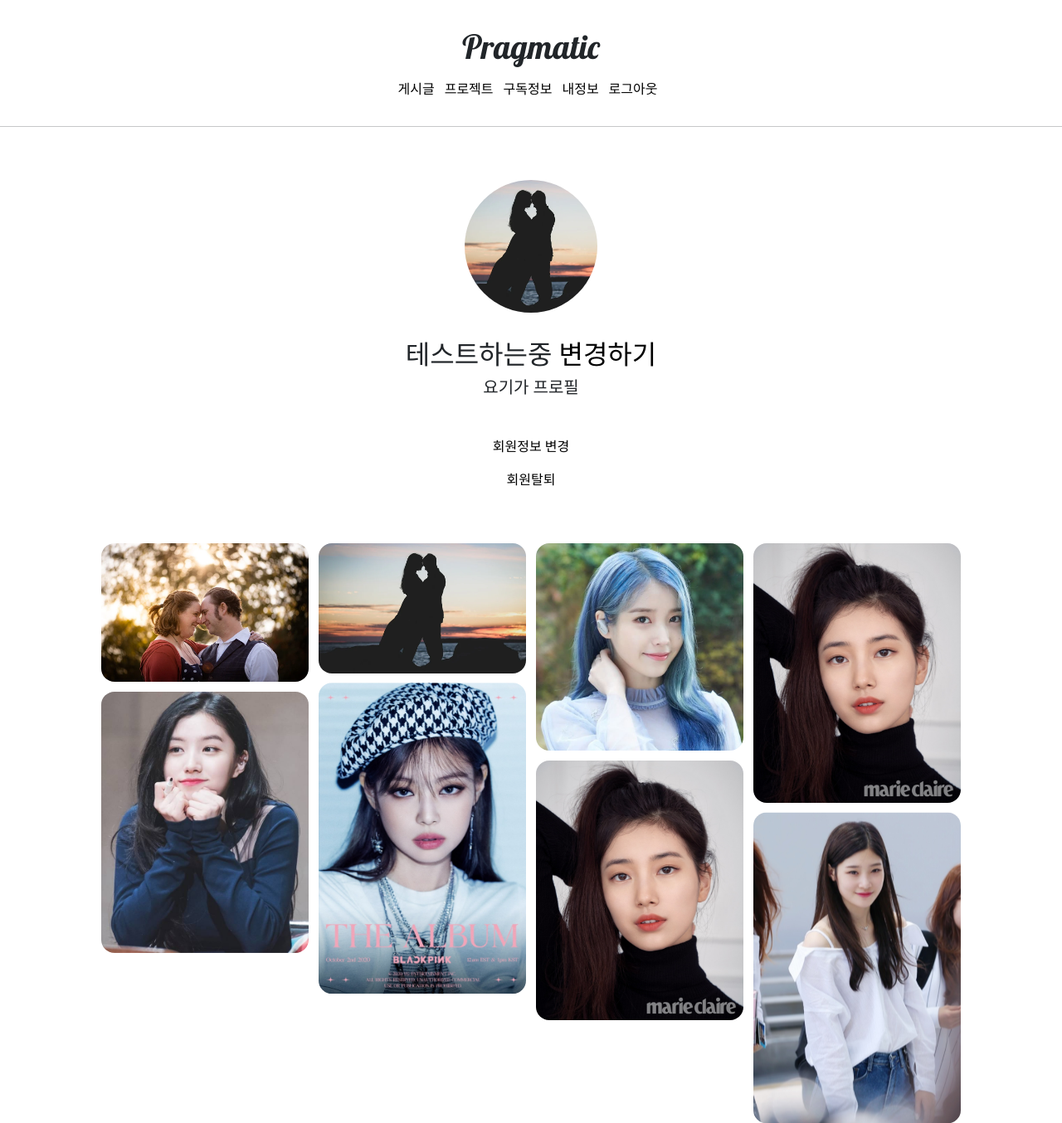
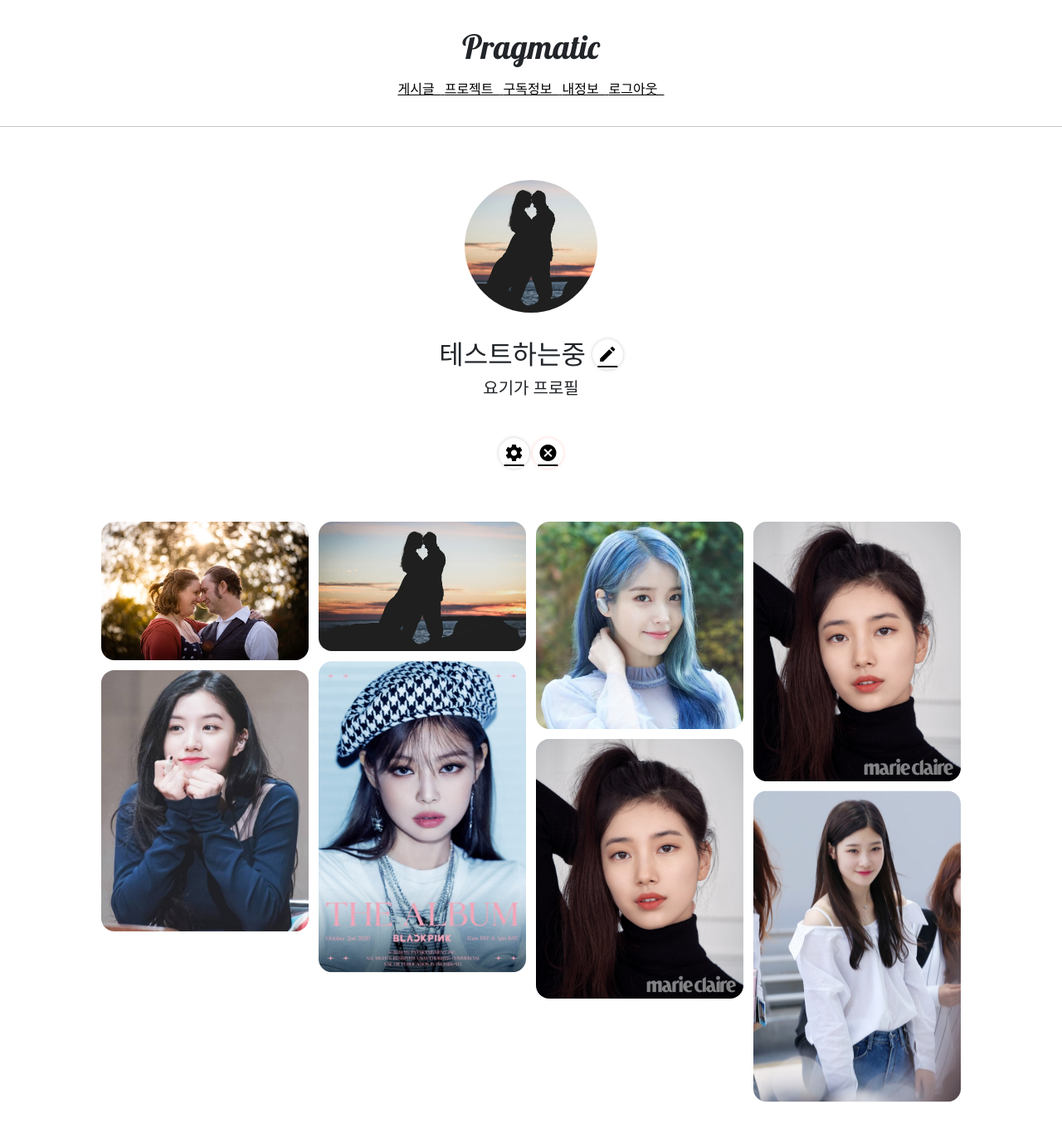
Before and after one commit to choijinan/pragmatic, a Django app: page /accounts/detail/5 in a window 1280 px wide. Shown: the top 1354 px of the page at 83% size. Run offline with Django 3.2, Linux system fonts and the light colour scheme; a user stored in the database is signed in; data comes from the database, SQL or seed files in the repository; both versions use the stored data as it was after the commit; some libraries are stand-ins or nearby versions.

Commit message:
django course 46

```diff
--- a/accountapp/models.py
+++ b/accountapp/models.py
@@ -1,6 +1,3 @@
 from django.db import models
 
 # Create your models here.
-
-class HelloWorld(models.Model):
-    text = models.CharField(max_length=255, null=False)
--- a/accountapp/templates/accountapp/detail.html
+++ b/accountapp/templates/accountapp/detail.html
@@ -12,8 +12,10 @@
                 <h2 style="font-family: 'NanumSquareB'">
                     {{ target_user.profile.nickname }}
                     {% if target_user == user %}
-                    <a href="{% url 'profileapp:update' pk=target_user.profile.pk %}">
-                        변경하기
+                    <a class="material-icons"
+                       style="box-shadow: 0 0 4px #ccc; border-radius: 10rem; padding: .4rem;"
+                        href="{% url 'profileapp:update' pk=target_user.profile.pk %}">
+                    edit
                     </a>
                     {% endif %}
                 </h2>
@@ -35,16 +37,16 @@
             {% endif %}
 
             {% if target_user == user %} <!-- target_user:(현재 로그인한 유저) 객체와 user:(서버가 db에서 끌어온user정보)와같다면 -->
-                <a href="{% url 'accountapp:update' pk=user.pk %}">
-                    <p>
-                        회원정보 변경
-                    </p>
-                </a>
-                <a href="{% url 'accountapp:delete' pk=user.pk %}">
-                    <p>
-                        회원탈퇴
-                    </p>
-                </a>
+                    <a class="material-icons"
+                       style="box-shadow: 0 0 4px #ccc; border-radius: 10rem; padding: .4rem;"
+                        href="{% url 'accountapp:update' pk=user.pk %}">
+                        settings <!-- 회원정보 수정 -->
+                    </a>
+                    <a class="material-icons"
+                       style="box-shadow: 0 0 4px #fcc; border-radius: 10rem; padding: .4rem;"
+                        href="{% url 'accountapp:delete' pk=user.pk %}">
+                        cancel  <!-- 회원탈퇴 -->
+                    </a>
             {% endif %}
 
         </div>
--- a/accountapp/urls.py
+++ b/accountapp/urls.py
@@ -1,13 +1,12 @@
 from django.contrib.auth.views import LoginView, LogoutView
 from django.urls import path
-from accountapp.views import hello_world, AccountCreateView, AccountDetailView, AccountUpdateView, AccountDeleteView
+from accountapp.views import AccountCreateView, AccountDetailView, AccountUpdateView, AccountDeleteView
 
 app_name = "accountapp" # 이렇게 하면 주소를 간단하게 나타낼수 있음!! 좋은거임 accountapp:아래의 name 즉 'account:name' 이런식으로 사용가능!! url호출시에
 
 
 
 urlpatterns = [
-    path('hello_world/', hello_world, name='hello_world'), # route를 설정하고, view를 추가해주고, name을 추가해준다!!
 
     path('login/', LoginView.as_view(template_name='accountapp/login.html'), name='login'), # 로그인은 template를 지정해줘야함
     path('logout/', LogoutView.as_view(), name='logout'),
--- a/accountapp/views.py
+++ b/accountapp/views.py
@@ -13,30 +13,12 @@ from django.views.generic.list import MultipleObjectMixin
 
 from accountapp.decorators import account_ownership_required
 from accountapp.forms import AccountUpdateForm
-from accountapp.models import HelloWorld
 from articleapp.models import Article
 
 has_ownership = [account_ownership_required, login_required]    # 이렇게 데코레이터 명들을 새로운 변수에 배열(리스트)형태로 선언해서 넣어주면
                                                                 # 4줄짜리 데코레이터를 2줄로 줄일 수 있다.
                                                                 # has_ownership을 @method_decorator()안에서 실행시킬 데코레이터 명으로 넣어주면
                                                                 # 알아서 배열안에 들어있는 데코레이터를 다 실행시킨다!! 꿀같은 정보!!
-
-@login_required
-def hello_world(request):
-
-        if request.method == "POST":
-
-            temp = request.POST.get('hello_world_input')
-
-            new_hello_world = HelloWorld()
-            new_hello_world.text = temp
-            new_hello_world.save()
-
-            return HttpResponseRedirect(reverse('accountapp:hello_world'))
-        else:
-            hello_world_list = HelloWorld.objects.all()
-            return render(request, 'accountapp/hello_world.html', context={'hello_world_list': hello_world_list})
-
 
 
 class AccountCreateView(CreateView): # 회원가입
--- a/pragmatic/settings.py
+++ b/pragmatic/settings.py
@@ -146,7 +146,7 @@ STATICFILES_DIRS = [
     BASE_DIR / "static",
 ]
 
-LOGIN_REDIRECT_URL = reverse_lazy('accountapp:hello_world')       # 이렇게 redirect 링크를 써줘야 오류가 안생김!!  =>  html에서 next 설정 + 여기서 redirect설정까지 해줘야함!!
+LOGIN_REDIRECT_URL = reverse_lazy('home')       # 이렇게 redirect 링크를 써줘야 오류가 안생김!!  =>  html에서 next 설정 + 여기서 redirect설정까지 해줘야함!!
 LOGOUT_REDIRECT_URL = reverse_lazy('accountapp:login')            # 그냥 링크창에 /login 치고 들어갔을 때 뜨는 오류를 없애줌!!
 
 MEDIA_URL = '/media/'
--- a/pragmatic/urls.py
+++ b/pragmatic/urls.py
@@ -18,7 +18,11 @@ from django.conf.urls.static import static
 from django.contrib import admin
 from django.urls import path, include
 
+from articleapp.views import ArticleListView
+
 urlpatterns = [
+    path('', ArticleListView.as_view(), name='home'),
+
     path('admin/', admin.site.urls),
     path('accounts/', include('accountapp.urls')), # account/ 한다음 accountapp 안에있는 url이 추가로 붙는다 즉, :8080/account/hello_world 이런식이됨!!
     path('profiles/', include('profileapp.urls')),
--- a/projectapp/models.py
+++ b/projectapp/models.py
@@ -8,3 +8,6 @@ class Project(models.Model):
     description = models.TextField(max_length=200, null=True)
 
     created_at = models.DateTimeField(auto_now=True)
+
+    def __str__(self):
+        return f'{self.pk} : {self.title}'
--- a/projectapp/views.py
+++ b/projectapp/views.py
@@ -36,6 +36,8 @@ class ProjectDetailView(DetailView, MultipleObjectMixin):
         user = self.request.user
         if user.is_authenticated: # user가 로그인했는지 확인
             subscription = Subscription.objects.filter(user=user, project=project)
+        else:
+            subscription = None
         object_list = Article.objects.filter(project=self.get_object())
         return super(ProjectDetailView, self).get_context_data(object_list=object_list,
                                                                 subscription=subscription,
--- a/static/base.css
+++ b/static/base.css
@@ -25,11 +25,11 @@
 
 a {
     color: black;
-    text-decoration: none;
 }
 
 a:hover {
     color: black;
+    text-decoration: none;
 }
 
 .pragmatic_header_nav {
--- a/templates/head.html
+++ b/templates/head.html
@@ -12,6 +12,10 @@
     <!--  google font link  -->
     <link rel="preconnect" href="https://fonts.gstatic.com">
     <link href="https://fonts.googleapis.com/css2?family=Lobster&display=swap" rel="stylesheet">
+
+    <!--  google material icon  -->
+    <link href="https://fonts.googleapis.com/icon?family=Material+Icons"
+          rel="stylesheet">
 
     <!-- DEFAULT CSS LINK -->
     <link rel="stylesheet" type="text/css" href="{% static 'base.css' %}">
```
Also changed, not shown: accountapp/templates/accountapp/hello_world.html (deleted, +0 -29 lines), db.sqlite3.
